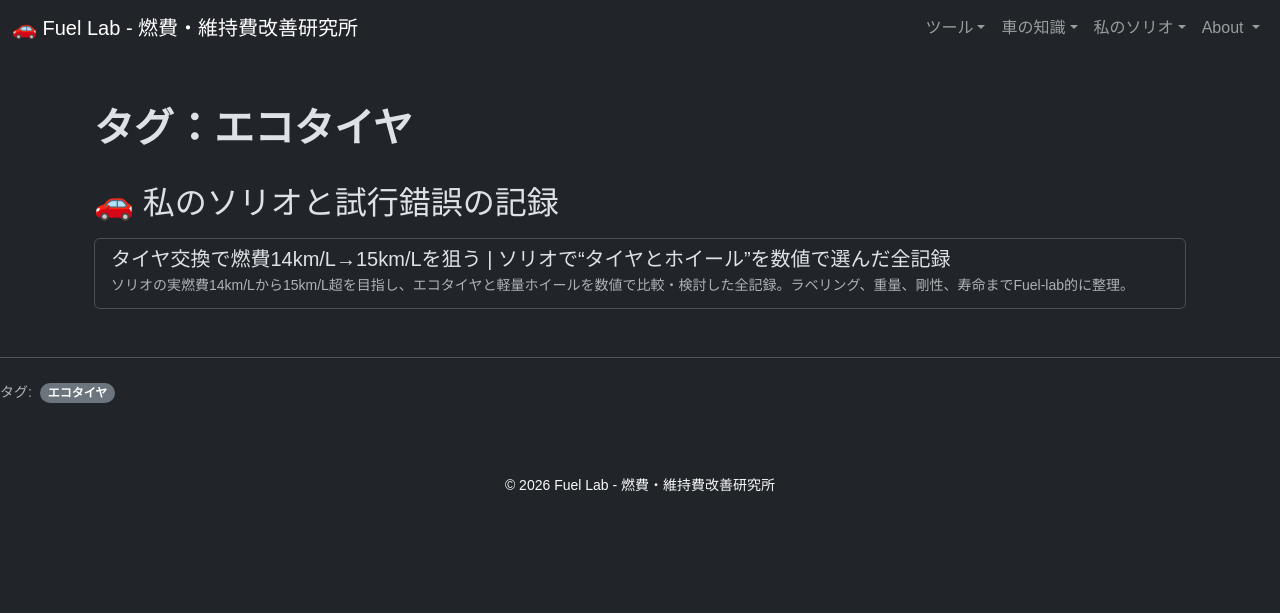
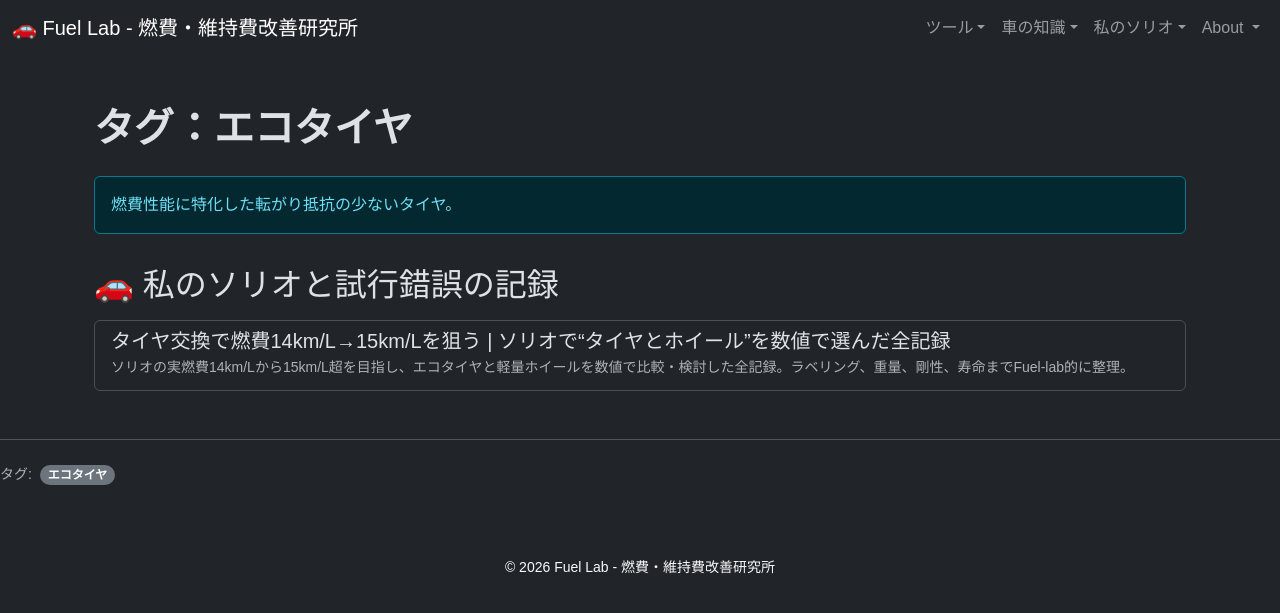
Before and after one commit to funyapar-org/fuel-lab, a Jekyll site: the page built from _tags/eco-tire.md, in a window 1280 px wide. Shown: the top 613 px of the page. Built offline with Jekyll 4.4.1, drawn with Linux system fonts in a browser that asks for light colours.

Commit message:
eco-tire.md を更新

```diff
--- a/_tags/eco-tire.md
+++ b/_tags/eco-tire.md
@@ -2,4 +2,5 @@
 layout: tag
 tag: eco-tire
 title: "eco-tire"
+description: 燃費性能に特化した転がり抵抗の少ないタイヤ。
 ---
```
